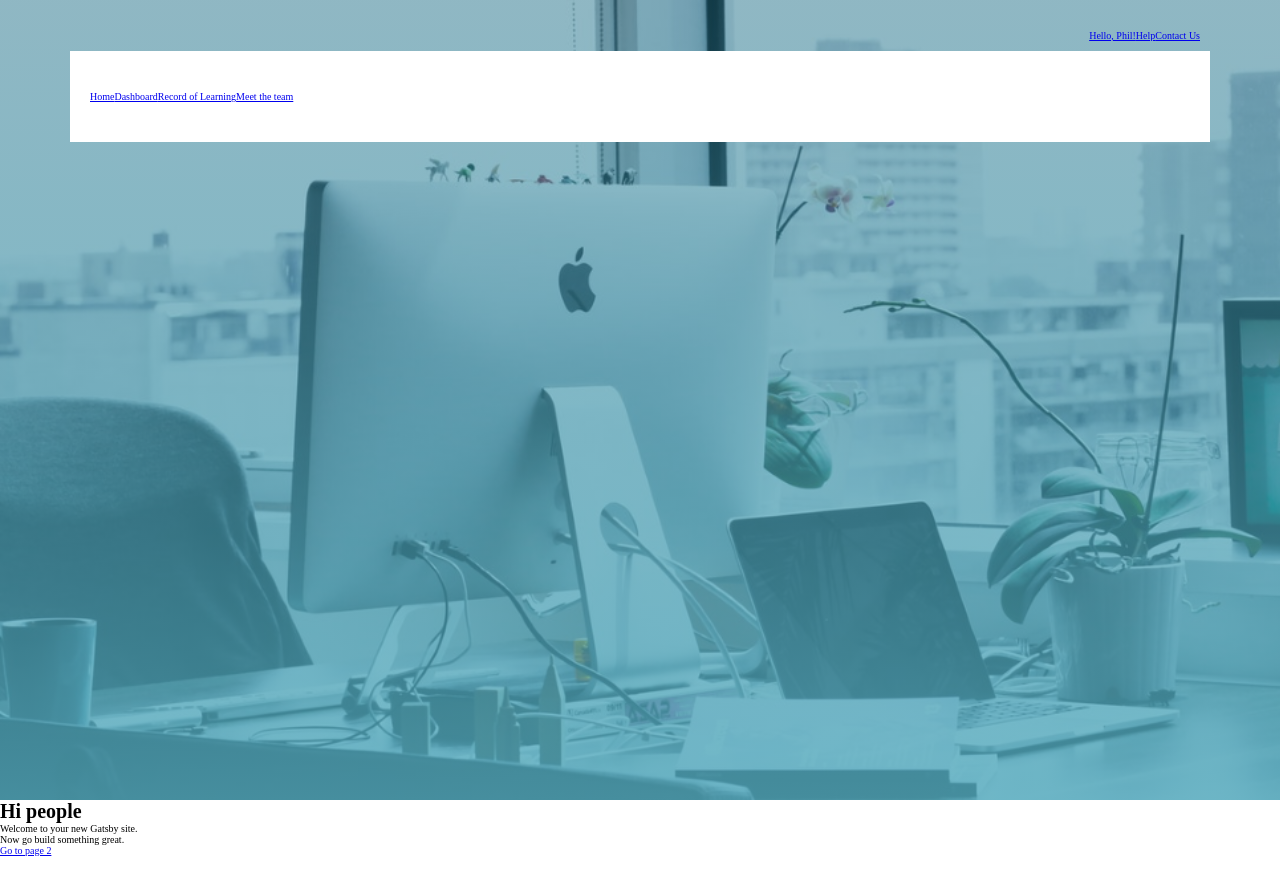
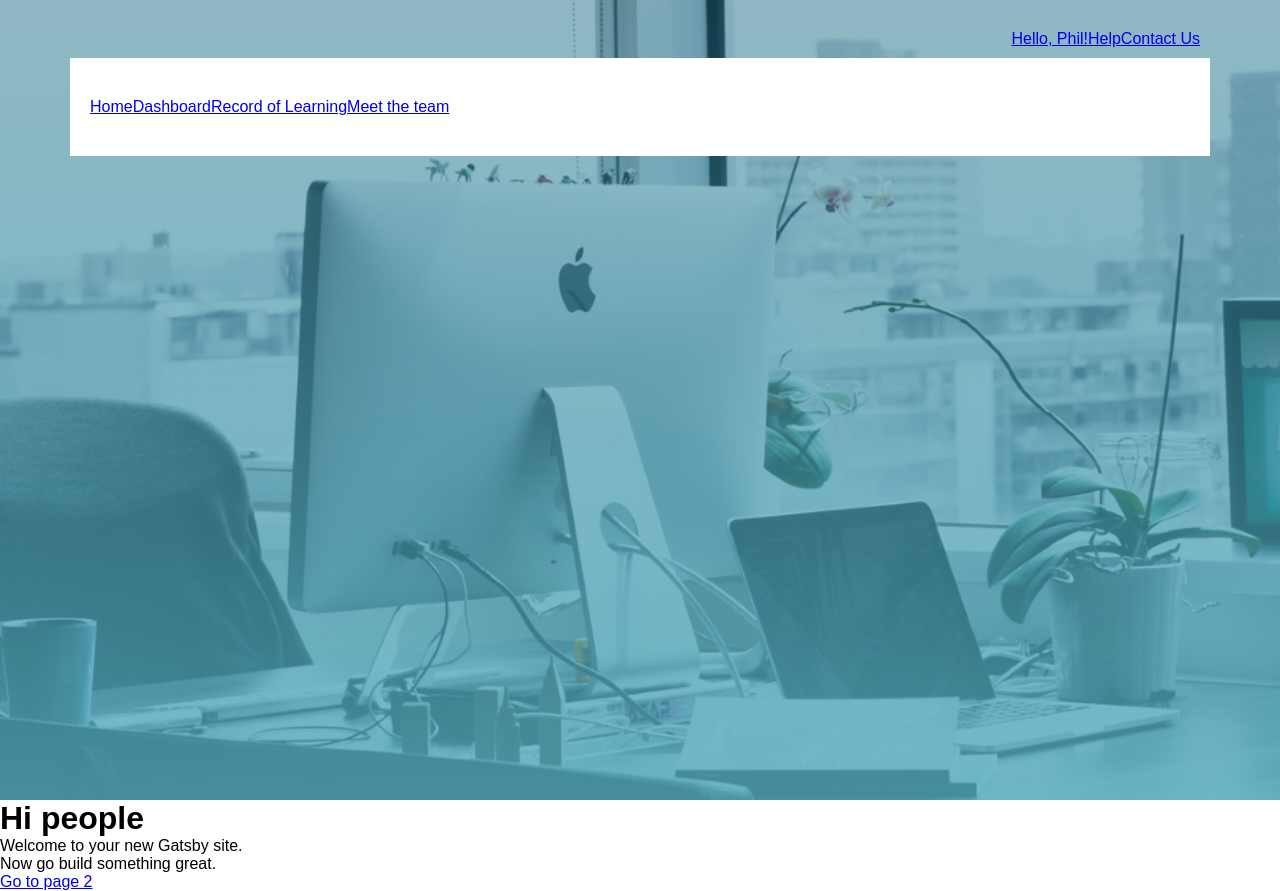
Before and after one commit to da90/demo-site, a Gatsby site: page / in a window 1280 px wide. Before the commit the page ends 856 px from the top, so only its background shows below. Built offline with nearby package versions, Linux system fonts and the light colour scheme; Gatsby itself is replaced by a stand-in of ours.

Commit message:
typography

```diff
--- a/src/scss/base/_base.scss
+++ /dev/null
@@ -1 +0,0 @@
-@import "reset"
--- /dev/null
+++ b/src/scss/base/_typography.scss
@@ -0,0 +1,6 @@
+/*typography*/
+
+body, p {
+  font-size: 1.6rem;
+  font-family: Oswald, Open-Sans, sans-serif;
+}
--- /dev/null
+++ b/src/scss/base/base.scss
@@ -0,0 +1,2 @@
+@import "reset";
+@import "typography";
--- a/src/scss/components/banner.scss
+++ b/src/scss/components/banner.scss
@@ -1,4 +1,6 @@
 @import "../abstracts/abstracts.scss";
+
+/*Banner*/
 
 .banner {
   min-height: 50vh;
```
Also changed, not shown: src/scss/base/_reset.scss (renamed from src/scss/base/reset.scss).
